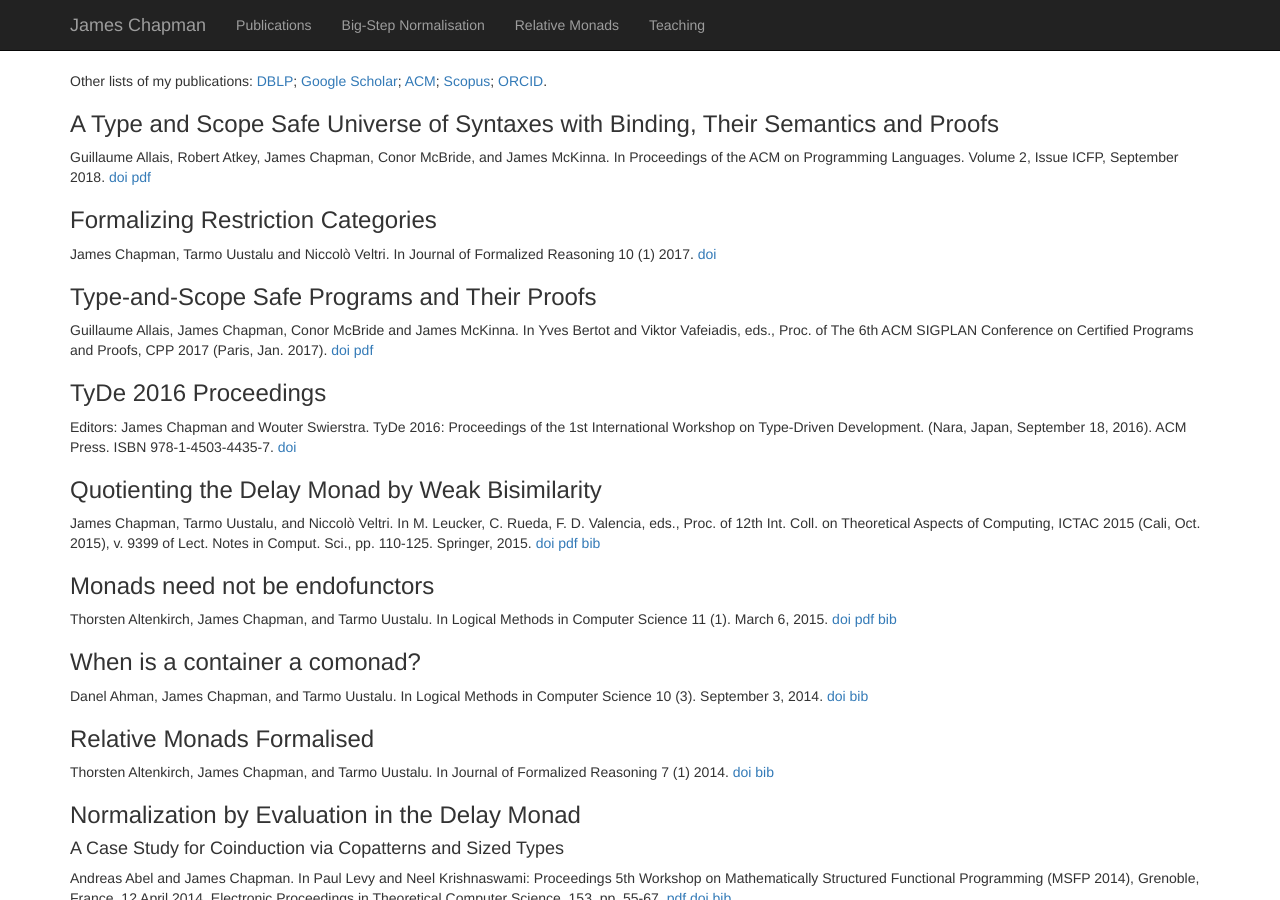
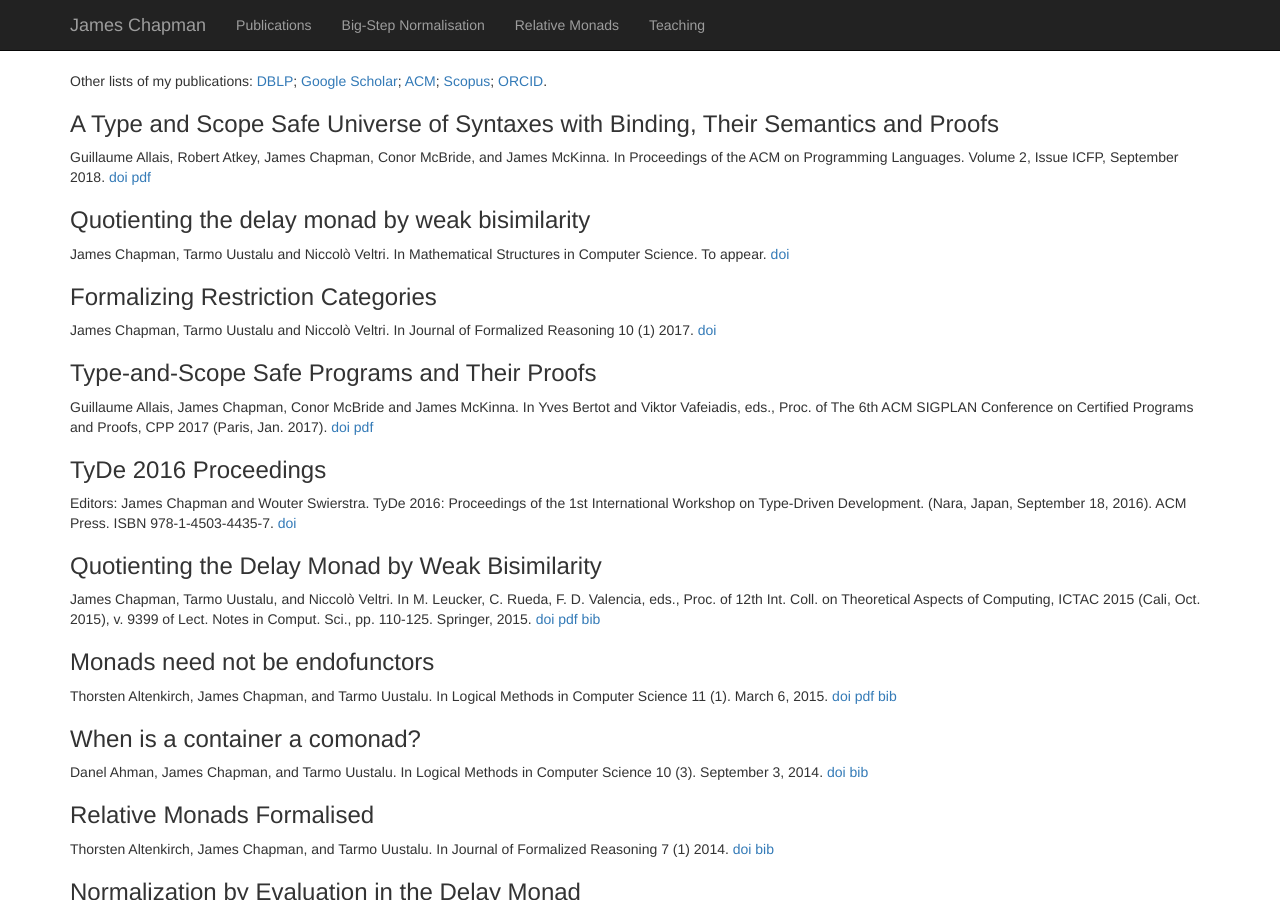
Before and after one commit to jmchapman/jmchapman.github.io, a Jekyll site: the page built from Publications.html, in a window 1280 px wide and 900 px high. Built offline with Jekyll 4.4.1, drawn with Linux system fonts in a browser that asks for light colours; nearby versions of some CDN libraries.

Commit message:
Update Publications.html
added MSCS paper

```diff
--- a/Publications.html
+++ b/Publications.html
@@ -19,6 +19,13 @@ title: James Chapman - Publications
       <a href="papers/icfp18final.pdf.pdf">pdf</a></p>
     </p>
   </article>
+  <article id="quotdelaymscs">
+    <h3>Quotienting the delay monad by weak bisimilarity</h3>
+    <p>James Chapman, Tarmo Uustalu and Niccolò Veltri. In
+      Mathematical Structures in Computer Science. To appear.
+      <a href="http://dx.doi.org/10.1017/S0960129517000184">doi</a>
+    </p>
+  </article>
   <article id="restcatsjfr">
     <h3>Formalizing Restriction Categories</h3>
     <p>James Chapman, Tarmo Uustalu and Niccolò Veltri. In
@@ -26,7 +33,6 @@ title: James Chapman - Publications
       <a href="http://dx.doi.org/10.6092/issn.1972-5787/6237">doi</a>
     </p>
   </article>
-
   <article id="semkit">
     <h3>Type-and-Scope Safe Programs and Their Proofs</h3>
     <p>Guillaume Allais, James Chapman, Conor McBride and James McKinna.
```
